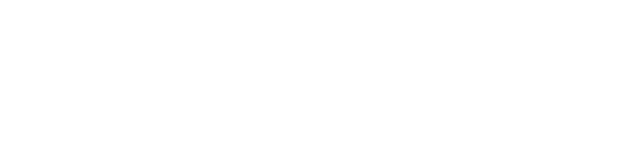
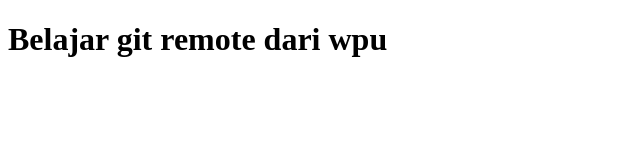
Before and after one commit to elout-project/wpu-git-test, a plain HTML site: page index.html in a window 1280 px wide. Shown: the whole page, without its empty margins (0-640 px from the left). Drawn offline with Linux system fonts and the light colour scheme.

Commit message:
tambahkan h1

```diff
--- a/index.html
+++ b/index.html
@@ -6,6 +6,6 @@
     <title>Halo</title>
 </head>
 <body>
-
+    <h1>Belajar git remote dari wpu    </h1>
 </body>
 </html>
```
